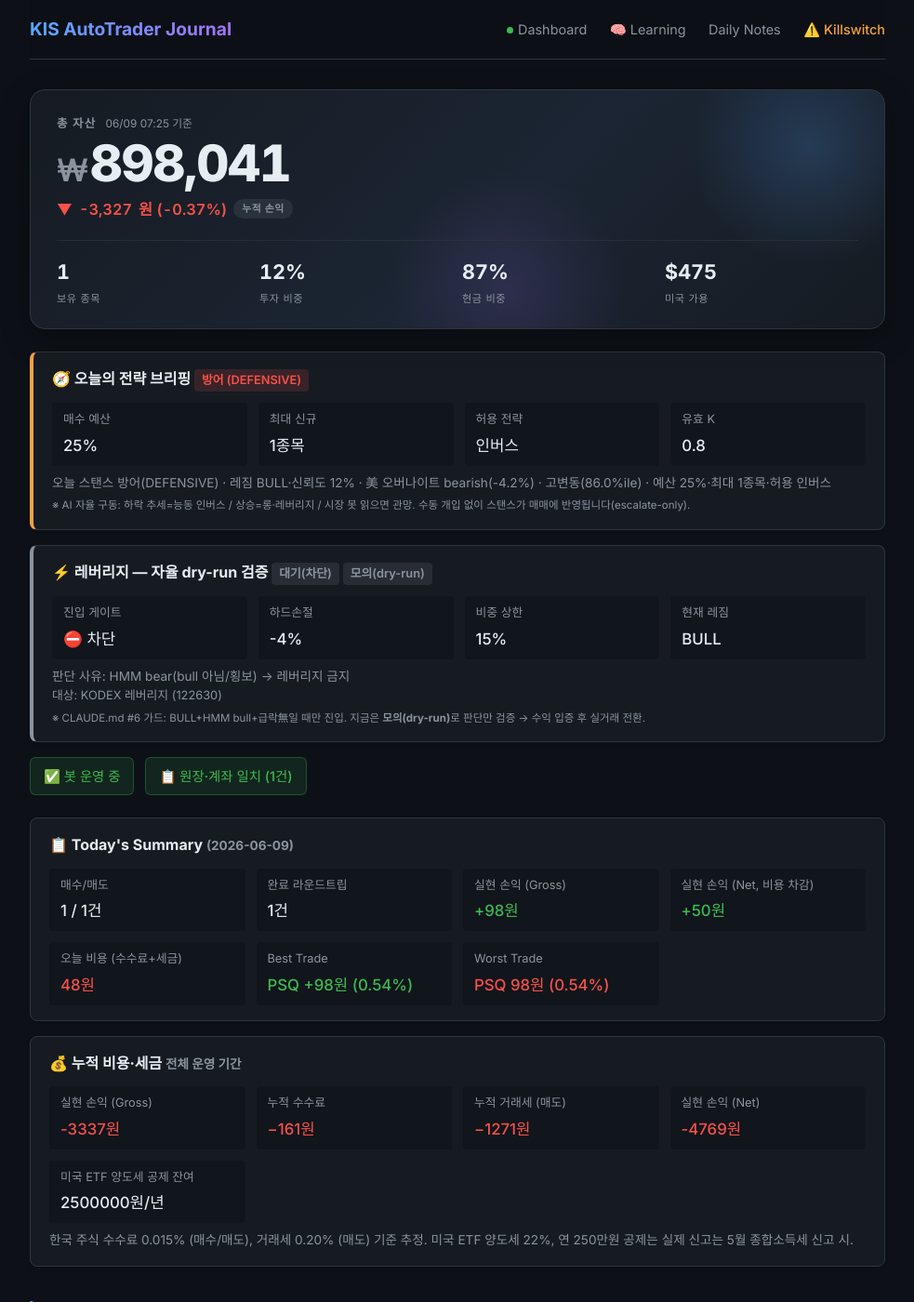
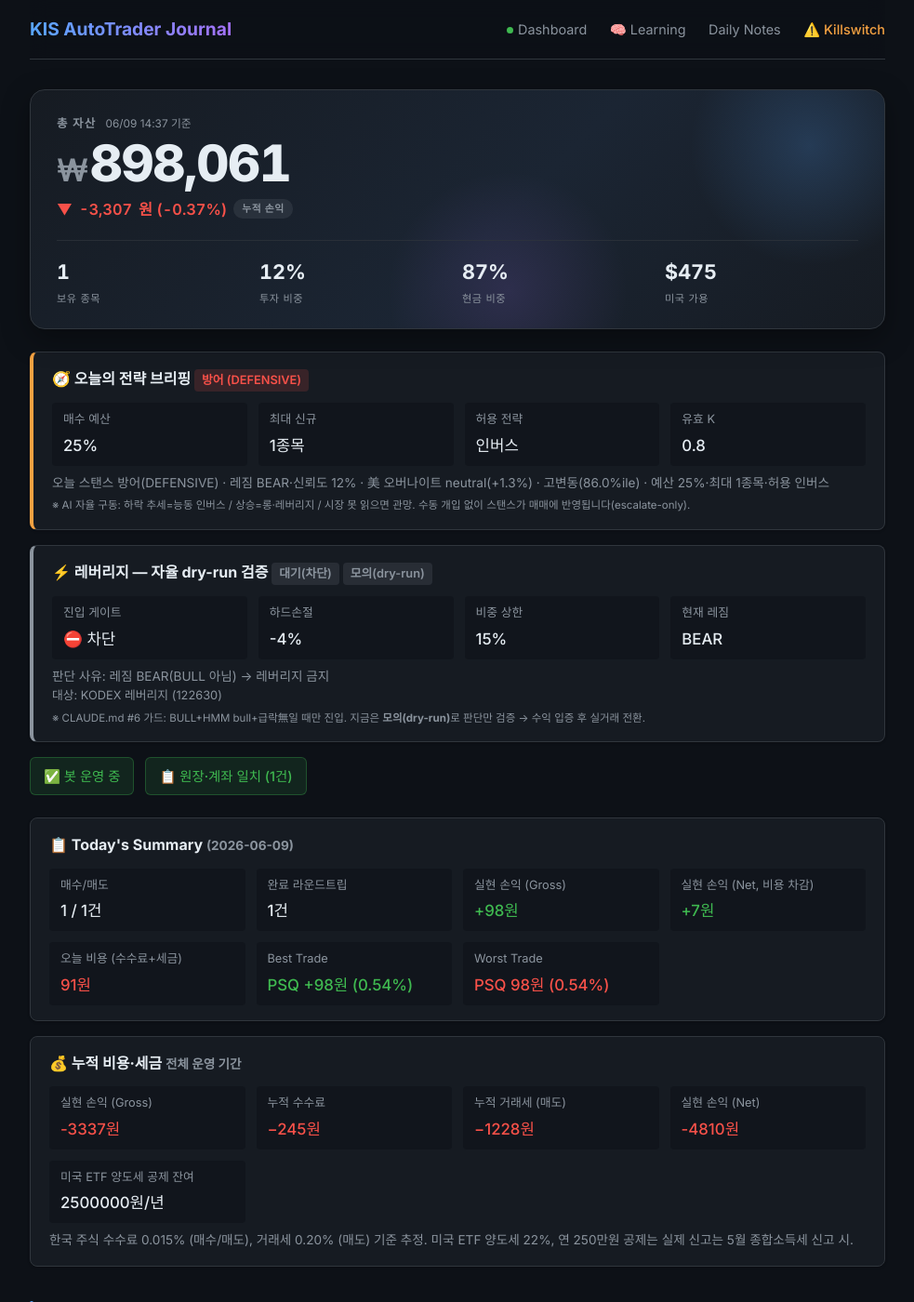
Before and after one commit to BudongJW/kis-trading-journal, a Jekyll site: the page built from index.html, in a window 1280 px wide and 1400 px high. Shown: the whole window at 93% size, without its empty margins (148-1131 px from the left). Built offline with Jekyll 4.4.1, drawn with Linux system fonts in a browser that asks for light colours; nearby versions of some CDN libraries; some of the changed text lies outside the part shown.

Commit message:
auto: portfolio update 14:37

```diff
--- a/_data/portfolio.json
+++ b/_data/portfolio.json
@@ -1,5 +1,5 @@
 {
-  "updated_at": "2026-06-09T07:25:41.881291",
+  "updated_at": "2026-06-09T14:37:12.096981",
   "initial_capital": 500000,
   "cash": 700996,
   "holdings": [
@@ -7,12 +7,15 @@
       "symbol": "214980",
       "name": "KODEX 단기채권PLUS",
       "qty": 1,
-      "current_price": 114640,
-      "value": 114640,
+      "current_price": 114660,
+      "value": 114660,
       "buy_price": 114630,
-      "pnl": 10,
-      "pnl_pct": 0.0,
-      "stop_price": 111191
+      "pnl": 30,
+      "pnl_pct": 0.02,
+      "atr_at_buy": 0.0,
+      "hold_days": 2,
+      "peak_price": 114660,
+      "stop_price": 111186
     }
   ],
   "reconcile": {
@@ -28,12 +31,12 @@
     "set_at": "",
     "set_by": ""
   },
-  "holdings_value": 114640,
-  "total_value": 898041,
-  "total_pnl": -3327,
+  "holdings_value": 114660,
+  "total_value": 898061,
+  "total_pnl": -3307,
   "total_pnl_pct": -0.37,
   "realized_pnl": -3337,
-  "unrealized_pnl": 10,
+  "unrealized_pnl": 30,
   "total_trades": 11,
   "completed_trades": 5,
   "winning_trades": 2,
@@ -253,11 +256,11 @@
     "completed_round_trips": 1,
     "buy_notional": 18144,
     "sell_notional": 18242,
-    "fees": 6,
-    "taxes": 42,
-    "total_cost": 48,
+    "fees": 91,
+    "taxes": 0,
+    "total_cost": 91,
     "realized_pnl_gross": 98,
-    "realized_pnl_net": 50,
+    "realized_pnl_net": 7,
     "best_trade": {
       "symbol": "PSQ",
       "name": "US_PSQ",
@@ -272,11 +275,11 @@
     }
   },
   "costs": {
-    "total_fees": 161,
-    "total_taxes": 1271,
-    "total_cost": 1432,
+    "total_fees": 245,
+    "total_taxes": 1228,
+    "total_cost": 1473,
     "realized_pnl_gross": -3337,
-    "realized_pnl_net": -4769,
+    "realized_pnl_net": -4810,
     "tax_exemption_remaining_krw": 2500000
   },
   "performance": {
@@ -285,7 +288,7 @@
     "profit_factor": 0.43,
     "avg_win_pct": 1.0,
     "avg_loss_pct": -6.15,
-    "total_return_pct": -0.67
+    "total_return_pct": -0.66
   },
   "r_summary": {},
   "daily_history": [
@@ -555,13 +558,13 @@
     },
     {
       "date": "2026-06-09",
-      "total_value": 898041,
+      "total_value": 898061,
       "cash": 700996,
-      "holdings_value": 114640,
-      "day_pnl": 60,
-      "cumul_pnl": -3327,
+      "holdings_value": 114660,
+      "day_pnl": 37,
+      "cumul_pnl": -3307,
       "realized_pnl": -3337,
-      "unrealized_pnl": 10,
+      "unrealized_pnl": 30,
       "net_deposit": 401368,
       "regime": "up",
       "hmm_state": "bear",
@@ -576,9 +579,9 @@
     "volatility": "high",
     "vol_percentile": 86.0,
     "overnight_gap": {
-      "direction": "bearish",
-      "strength": 0.84,
-      "action": "skip"
+      "direction": "neutral",
+      "strength": 0.25,
+      "action": "normal"
     },
     "strong_sectors": [
       "IT"
@@ -613,12 +616,19 @@
     "trained": false
   },
   "bear_strategy": {
-    "regime": "BULL",
-    "enabled": false
+    "enabled": true,
+    "regime": "BEAR",
+    "confidence": 0.65,
+    "sma_ratio": 0.7419,
+    "canary_bad": 1,
+    "canary_scores": {
+      "195930": 0.7967,
+      "132030": -1.4075
+    }
   },
   "us_session": {
     "enabled": true,
-    "cash_usd": 475.0579,
+    "cash_usd": 475.058726,
     "positions": 0,
     "holdings": [],
     "max_positions": 3,
@@ -674,10 +684,10 @@
       "analyzed_at": "2026-06-08 21:06"
     },
     "overnight": {
-      "direction": "bearish",
-      "nasdaq_change": -4.18,
-      "sp500_change": 0,
-      "recommended_action": "skip"
+      "direction": "neutral",
+      "nasdaq_change": 1.34,
+      "sp500_change": 0.13,
+      "recommended_action": "normal"
     },
     "strong_sectors": [
       "IT"
@@ -883,12 +893,12 @@
     "size_mult": 0.4,
     "k_effective": 0.8,
     "allow_summary": "인버스",
-    "briefing": "오늘 스탠스 방어(DEFENSIVE) · 레짐 BULL·신뢰도 12% · 美 오버나이트 bearish(-4.2%) · 고변동(86.0%ile) · 예산 25%·최대 1종목·허용 인버스",
+    "briefing": "오늘 스탠스 방어(DEFENSIVE) · 레짐 BEAR·신뢰도 12% · 美 오버나이트 neutral(+1.3%) · 고변동(86.0%ile) · 예산 25%·최대 1종목·허용 인버스",
     "signals": {
-      "regime": "BULL",
+      "regime": "BEAR",
       "confidence": 0.12,
-      "direction": "bearish",
-      "nasdaq_change": -4.18,
+      "direction": "neutral",
+      "nasdaq_change": 1.34,
       "high_vol": true,
       "vol_percentile": 86.0,
       "rapid_level": "NONE"
@@ -898,10 +908,10 @@
     "enabled": true,
     "dry_run": true,
     "gate_allowed": false,
-    "gate_reason": "HMM bear(bull 아님/횡보) → 레버리지 금지",
+    "gate_reason": "레짐 BEAR(BULL 아님) → 레버리지 금지",
     "hard_stop_pct": 0.04,
     "max_weight": 0.15,
-    "regime": "BULL",
+    "regime": "BEAR",
     "hmm_state": "bear",
     "hmm_confidence": 1.0,
     "universe": [
--- a/state/positions.json
+++ b/state/positions.json
@@ -4,8 +4,8 @@
     "buy_time": "2026-06-08T14:01:36",
     "buy_date": "2026-06-08",
     "qty": 1,
-    "peak_price": 114640,
-    "hold_days": 1,
+    "peak_price": 114660,
+    "hold_days": 2,
     "max_hold_days": 15,
     "atr_at_buy": 0.0,
     "asset_type": "defensive",
```
